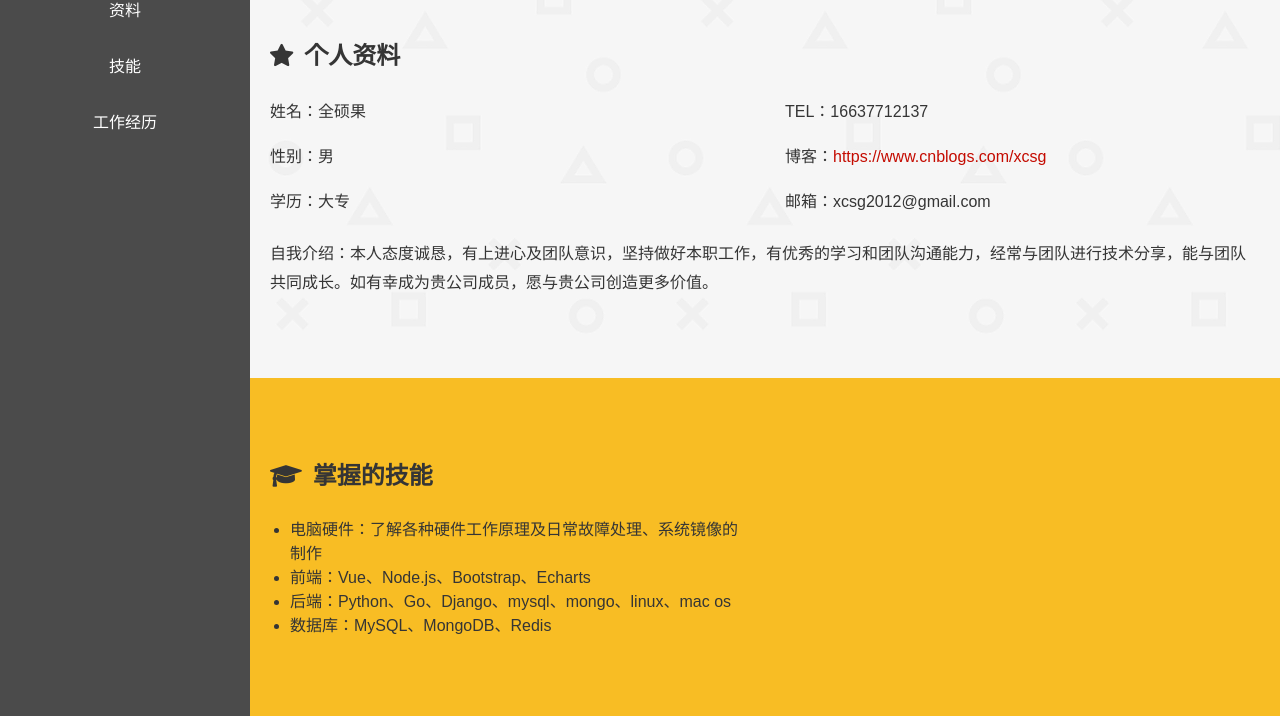
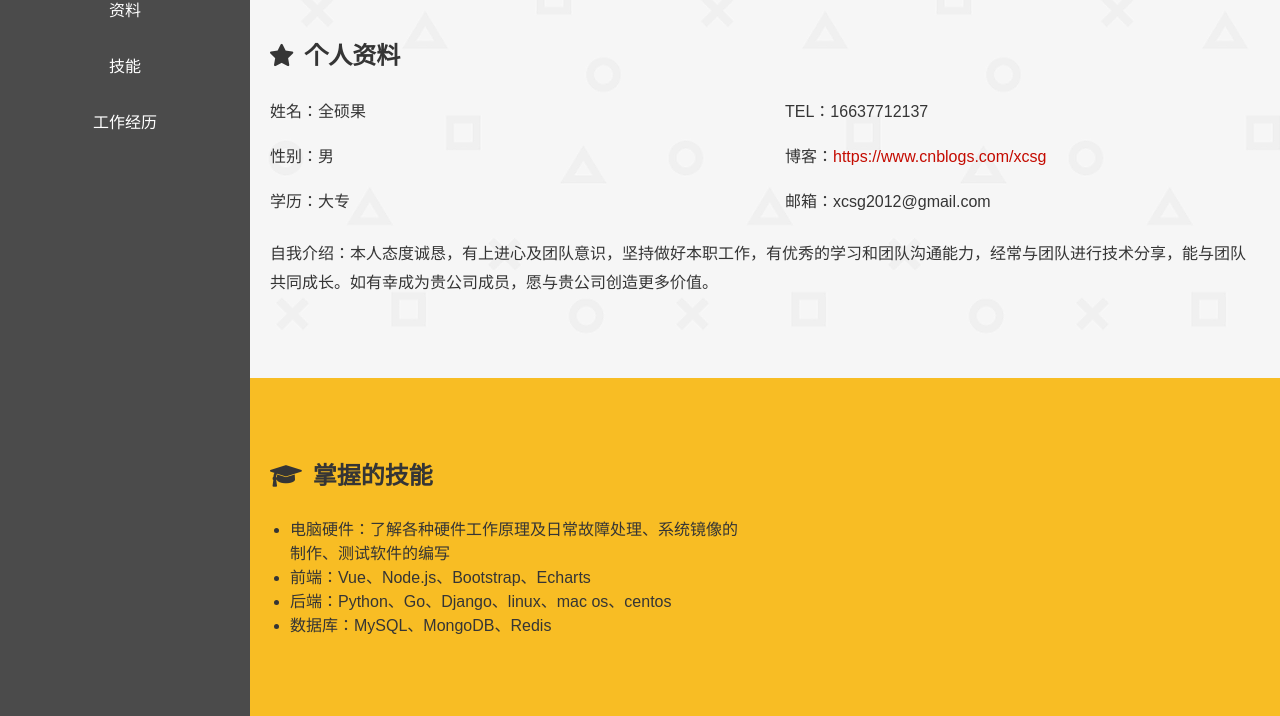
Before and after one commit to xcsg2012/xcsg2012.github.io, a plain HTML site: page index.html in a window 1280 px wide. Shown: the part 42-758 px from the top of the page. Drawn offline with Linux system fonts and the light colour scheme.

Commit message:
Update index.html

```diff
--- a/index.html
+++ b/index.html
@@ -53,9 +53,9 @@
             <div class="row">
                 <div class="col-s-6 col-m-6">
                     <ul>
-                        <li>电脑硬件：了解各种硬件工作原理及日常故障处理、系统镜像的制作</li>
+                        <li>电脑硬件：了解各种硬件工作原理及日常故障处理、系统镜像的制作、测试软件的编写</li>
                         <li>前端：Vue、Node.js、Bootstrap、Echarts</li>
-                        <li>后端：Python、Go、Django、mysql、mongo、linux、mac os</li>
+                        <li>后端：Python、Go、Django、linux、mac os、centos</li>
                         <li>数据库：MySQL、MongoDB、Redis</li>
                     </ul>
                 </div>
```
